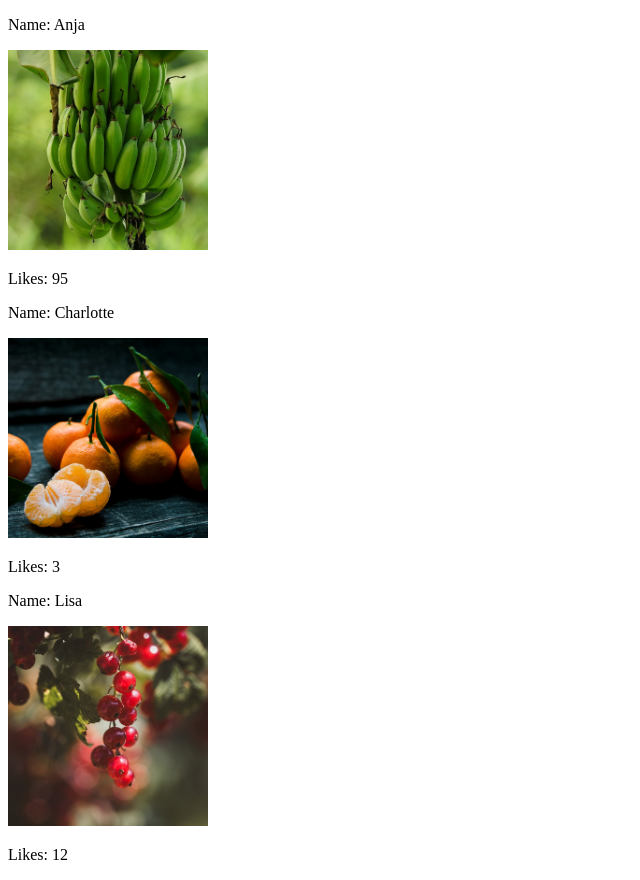
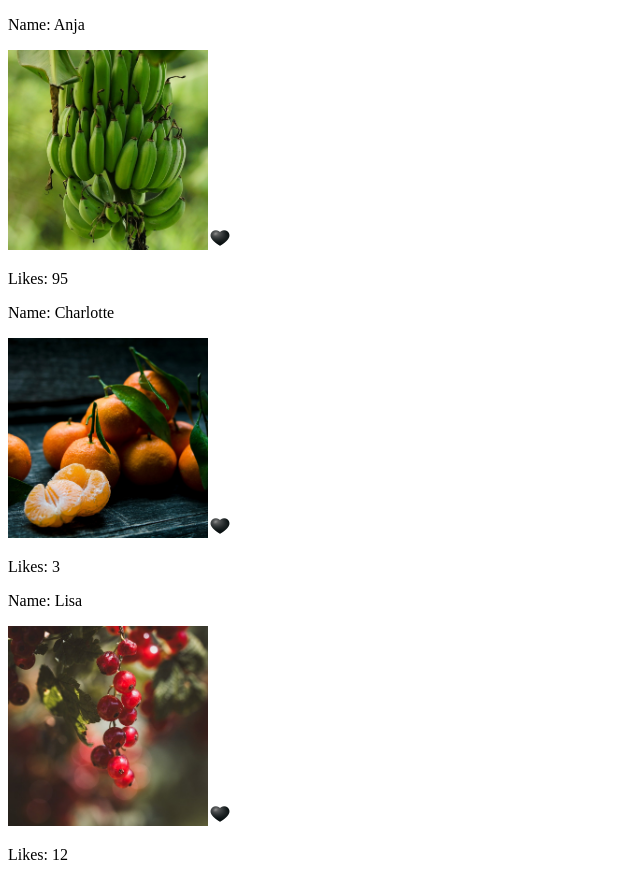
Before and after one commit to AnjaIsabellaS/angular-insta, an Angular app: page / in a window 1280 px wide. Shown: the whole page, without its empty margins (0-640 px from the left). Built offline with nearby package versions, Linux system fonts and the light colour scheme.

Commit message:
feat: render hearts and toggle function implemented

```diff
--- a/src/app/shared/components/main-page/main-page.html
+++ b/src/app/shared/components/main-page/main-page.html
@@ -2,6 +2,21 @@
   <div class="post">
     <p>Name: {{ post.name }}</p>
     <img class="post-image" [src]="post.img" [alt]="post.name" />
+    @if (post.isLiked) {
+      <img
+        class="heart-icon"
+        src="images/heart-red.png"
+        alt="Liked"
+        (click)="toggleLike(post)"
+      />
+    } @else {
+      <img
+        class="heart-icon"
+        src="images/heart-black.png"
+        alt="Not liked"
+        (click)="toggleLike(post)"
+      />
+    }
     <p>Likes: {{ post.Likes }}</p>
   </div>
 }
--- a/src/app/shared/components/main-page/main-page.scss
+++ b/src/app/shared/components/main-page/main-page.scss
@@ -3,3 +3,9 @@
   height: 200px;
   object-fit: cover;
 }
+
+.heart-icon {
+  width: 24px;
+  height: 24px;
+  cursor: pointer;
+}
--- a/src/app/shared/components/main-page/main-page.ts
+++ b/src/app/shared/components/main-page/main-page.ts
@@ -9,8 +9,13 @@ import { Post } from '../../interfaces/post';
 })
 export class MainPage {
    posts: Post[] = [
-    { name: 'Anja', img: 'images/banana.jpg', Likes: 95 },
-    { name: 'Charlotte', img: 'images/orange.jpg', Likes: 3 },
-    { name: 'Lisa', img: 'images/currant.jpg', Likes: 12 },
+    { name: 'Anja', img: 'images/banana.jpg', Likes: 95, isLiked: false },
+    { name: 'Charlotte', img: 'images/orange.jpg', Likes: 3, isLiked: false },
+    { name: 'Lisa', img: 'images/currant.jpg', Likes: 12, isLiked: false },
   ];
+
+  toggleLike(post: Post): void {
+    post.isLiked = !post.isLiked;
+    post.Likes += post.isLiked ? 1 : -1;
+  }
 }
--- a/src/app/shared/interfaces/post.ts
+++ b/src/app/shared/interfaces/post.ts
@@ -2,4 +2,5 @@ export interface Post {
   name: string;
   img: string;
   Likes: number;
+  isLiked: boolean;
 }
```
